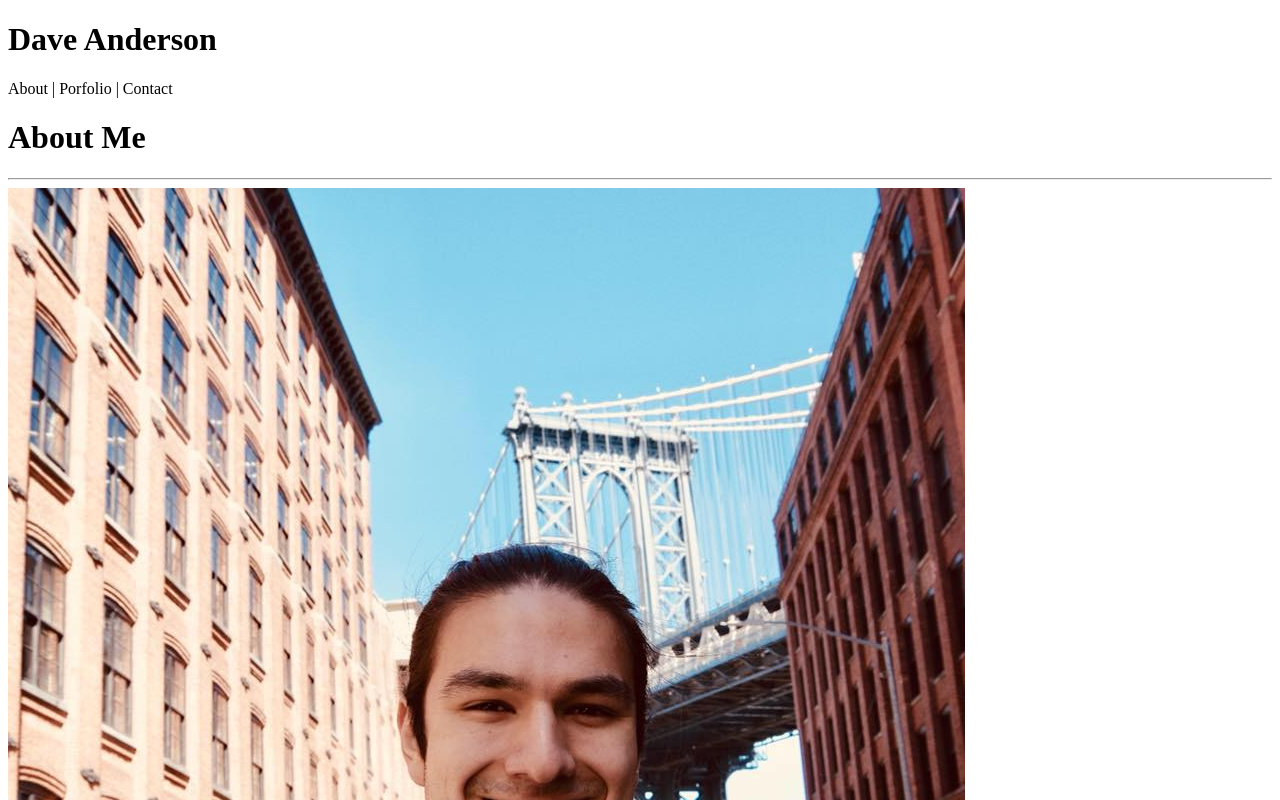
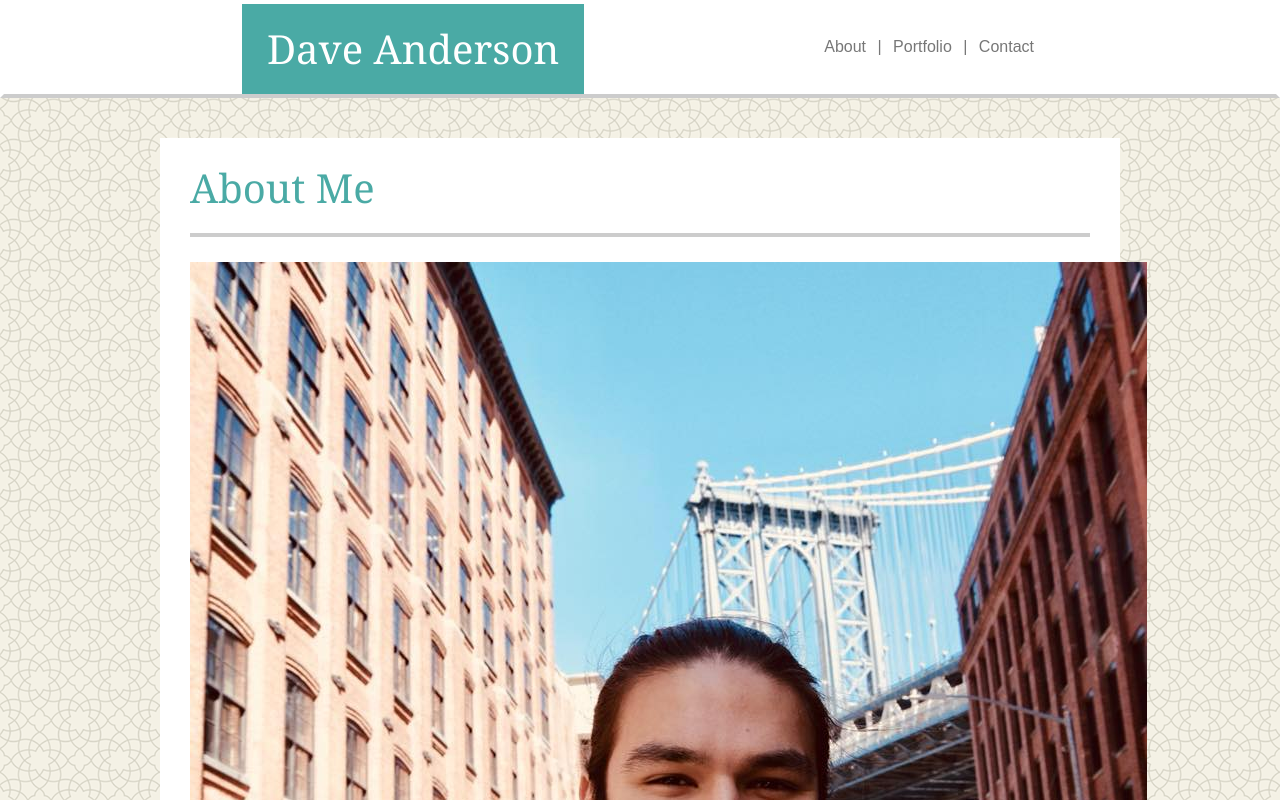
Before and after one commit to Andydandy77/Basic-Portfolio, a plain HTML site: page index.html in a window 1280 px wide. Shown: the top 800 px of the page. Drawn offline with Linux system fonts and the light colour scheme.

Commit message:
Commit for testing gitpages

```diff
--- /dev/null
+++ b/assets/css/reset.css
@@ -0,0 +1,48 @@
+/* http://meyerweb.com/eric/tools/css/reset/
+   v2.0 | 20110126
+   License: none (public domain)
+*/
+
+html, body, div, span, applet, object, iframe,
+h1, h2, h3, h4, h5, h6, p, blockquote, pre,
+a, abbr, acronym, address, big, cite, code,
+del, dfn, em, img, ins, kbd, q, s, samp,
+small, strike, strong, sub, sup, tt, var,
+b, u, i, center,
+dl, dt, dd, ol, ul, li,
+fieldset, form, label, legend,
+table, caption, tbody, tfoot, thead, tr, th, td,
+article, aside, canvas, details, embed,
+figure, figcaption, footer, header, hgroup,
+menu, nav, output, ruby, section, summary,
+time, mark, audio, video {
+	margin: 0;
+	padding: 0;
+	border: 0;
+	font-size: 100%;
+	font: inherit;
+	vertical-align: baseline;
+}
+/* HTML5 display-role reset for older browsers */
+article, aside, details, figcaption, figure,
+footer, header, hgroup, menu, nav, section {
+	display: block;
+}
+body {
+	line-height: 1;
+}
+ol, ul {
+	list-style: none;
+}
+blockquote, q {
+	quotes: none;
+}
+blockquote:before, blockquote:after,
+q:before, q:after {
+	content: '';
+	content: none;
+}
+table {
+	border-collapse: collapse;
+	border-spacing: 0;
+}
--- a/assets/css/style.css
+++ b/assets/css/style.css
@@ -0,0 +1,87 @@
+* {
+    margin: 0;
+    padding: 0;
+}
+body {
+    font-family: 'Arial', 'Helvetica Neue', Helvetica, sans-serif;
+    color: #777777;
+    background-image: url(../images/oriental.png);
+
+}
+
+h1, h2 {
+    font-family: 'Georgia', Times, Times New Roman, serif;
+    font-size: 40px;
+
+}
+.topBar {
+
+    background: #ffffff;
+    border-color: #ffffff;
+    border-bottom-color: #cccccc;
+    border-width: 4px;
+    border-style: solid;
+    height: 90px;
+}
+
+.header {
+    background-color: #4aaaa5;
+    color: white;
+    margin-left: 238px;
+    margin-right: 50px;
+    padding: 25px;
+    margin-top: 0px;
+    float: left;
+
+}
+
+.links {
+    margin-right: 200px;
+    padding: 35px;
+    float: right;
+
+
+}
+
+a {
+    font-family: 'Arial', 'Helvetica Neue', Helvetica, sans-serif;
+    color: #777777;
+    margin-left: 7px;
+    margin-right: 7px;
+   text-decoration: none;
+
+}
+
+a:visited {
+    color: #777777;
+}
+
+.mainSectionContent {
+    background-color: white;
+    padding: 30px;
+    margin-top: 40px;
+    width: 900px;
+    margin-left: auto;
+    margin-right: auto;
+
+}
+
+.about {
+    color: #4aaaa5;
+    padding-bottom: 25px;
+
+}
+.lineBreak{
+    background-color: #cccccc;
+    border-color: #cccccc;
+    display: block;
+    height: 4px;
+    margin-bottom: 25px;
+
+}
+
+img {
+    height: 40%;
+    width: auto;
+    float: left;
+}
--- a/index.html
+++ b/index.html
@@ -2,6 +2,8 @@
 <html lang="en">
 <head>
     <meta charset="UTF-8">
+    <link rel="stylesheet" type="text/css" href="assets/css/reset.css">
+    <link rel="stylesheet" type="text/css" href="assets/css/style.css">
     <title>Document</title>
 </head>
 <body>
@@ -10,16 +12,17 @@
         <div class = "header">
             <h1>Dave Anderson</h1>
         </div>
-        <p>About  |  Porfolio  |  Contact</p>
+
+        <div class = "links">
+            <a href=index.html target="_blank">About </a> <span>|   </span> <a href=portfolio.html target="_blank"> Portfolio </a> <span>|   </span><a href=contact.html target="_blank">Contact </a>
         </div>
+    </div>
+    <div class = "mainSectionContent">
+        <h1 class = "about">About Me</h1>
 
-    <div class = "mainSection">
-        <div class = "mainSectionContent">
-            <h1>About Me</h1>
+        <div class = "lineBreak"></div>
 
-            <hr>
-
-            <img src="assets/images/Face.jpg" alt="Face">
+        <img src="assets/images/Face.jpg">
         <p>Hello there! My name is Dave Anderson and welcome to my portfolio page.
             I graduated from the University of Washington with a Bachelor's of Science in Electrical
             Engineering. I have worke in the semiconductor industry with Cypress Semiconductor for the last year as an
@@ -33,7 +36,7 @@
     </div>
 
 
-    </div>
+
 
     <div class = "bottomBar">
 
```
Also changed, not shown: assets/images/oriental.png (added), 2 other files. Lines whose indentation alone changed are shown as unchanged.
